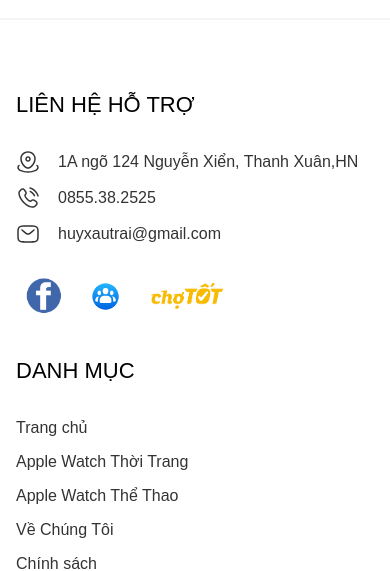
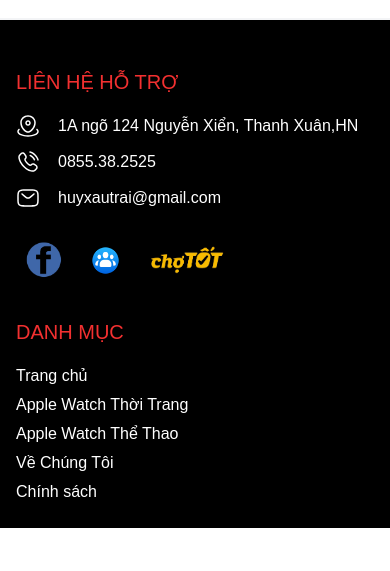
Before and after one commit to dqhuy209/AzShopClient, a Next.js app: page / in a window 390 px wide. Shown: the part 1426-1997 px from the top of the page. After the commit the page ends 1954 px from the top, so only its background shows below. Built offline with nearby package versions, Linux system fonts and the light colour scheme; no server answers.

Commit message:
feat: add color for footer

```diff
--- a/src/components/Footer/index.jsx
+++ b/src/components/Footer/index.jsx
@@ -7,15 +7,15 @@ const Footer = () => {
   const year = new Date().getFullYear()
 
   return (
-    <footer className="mt-10 overflow-hidden border-t-2 border-gray-2 ">
+    <footer className="mt-10 overflow-hidden border-t-2 border-gray-2 bg-[#000] lg:bg-[#fff] ">
       <div className="max-w-[1170px] mx-auto px-4 sm:px-8 xl:px-0 ">
-        <div className="flex flex-wrap xl:flex-nowrap gap-10 xl:gap-19 xl:justify-between  xl:pt-12 pb-10 xl:pb-15 pt-17.5 ">
+        <div className="flex flex-wrap xl:flex-nowrap gap-10 xl:gap-19 xl:justify-between  xl:pt-12 pb-6 xl:pb-15 pt-12.5 ">
           <div className="max-w-[330px] w-full">
-            <h2 className="mb-7.5 text-custom-1 font-medium text-dark">
+            <h2 className="mb-[20px] text-blue lg:text-dark text-custom-xl lg:text-custom-1 font-medium ">
               LIÊN HỆ HỖ TRỢ
             </h2>
 
-            <ul className="flex flex-col gap-3">
+            <ul className="flex flex-col gap-3 text-white lg:text-black">
               <li className="flex gap-4.5">
                 <Link
                   target={'_blank'}
@@ -147,11 +147,11 @@ const Footer = () => {
           </div>
 
           <div className="w-full sm:w-auto">
-            <h2 className="mb-7.5 text-custom-1 font-medium text-dark uppercase">
+            <h2 className="mb-[20px] text-custom-xl lg:text-custom-1 font-medium text-blue lg:text-dark  uppercase">
               Danh mục
             </h2>
 
-            <div className="flex flex-col gap-y-[10px]">
+            <div className="flex flex-col gap-y-[5px] text-white lg:text-black">
               {menuDataHeader.map((menu, index) => (
                 <Link
                   key={index}
```
